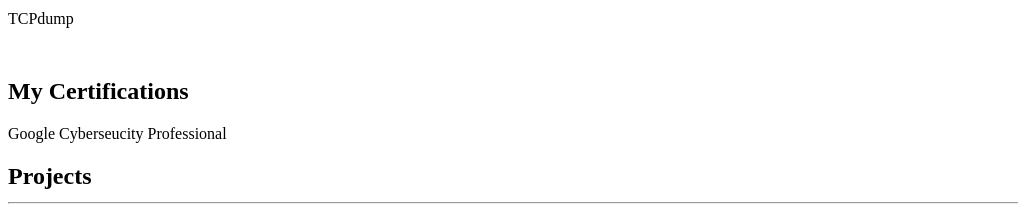
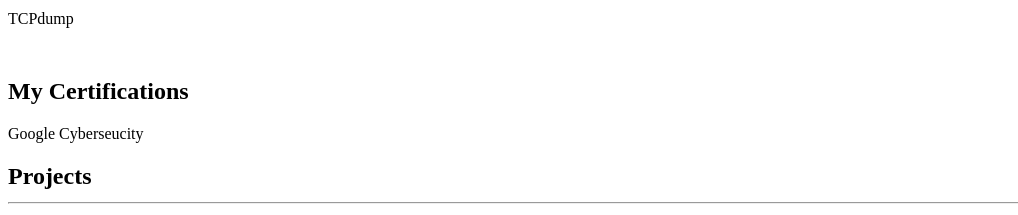
Before and after one commit to MarkusCDev/Current-Portfolio, a Next.js app: page / in a window 1280 px wide. Shown: the part 1560-1775 px from the top of the page, without its empty margins (0-1018 px from the left). Built offline with nearby package versions, Linux system fonts and the light colour scheme.

Commit message:
updated resume

```diff
--- a/components/AboutSection.tsx
+++ b/components/AboutSection.tsx
@@ -23,7 +23,7 @@ const skills = [
 ];
 
 const certs = [
-  { cert: "Google Cyberseucity Professional" },
+  { cert: "Google Cyberseucity" },
   // { cert: "Security+" },
 ];
 
```
Also changed, not shown: public/resume.png, 1 other file (tests, documents, lock files or other folders).
